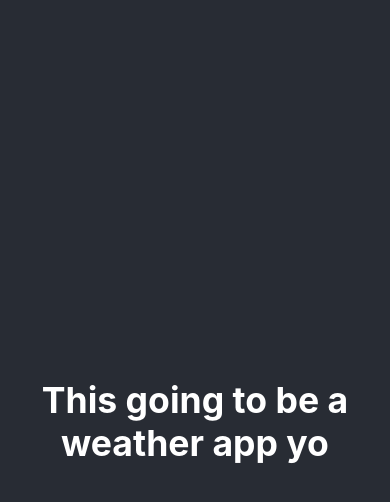
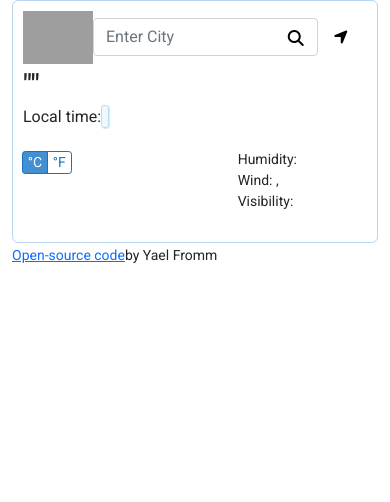
Before and after one commit to Lellien/React-weather-project, a React (Create React App) app: page / in a window 390 px wide. Shown: the top 502 px of the page. Built offline with nearby package versions, Linux system fonts and the light colour scheme; grey boxes are pictures that could not be loaded.

Commit message:
Imported HTML and CSS content from vanilla app

```diff
--- a/public/index.html
+++ b/public/index.html
@@ -24,7 +24,21 @@
       work correctly both with client-side routing and a non-root public URL.
       Learn how to configure a non-root public URL by running `npm run build`.
     -->
-    <title>React App</title>
+    <link
+      href="https://fonts.googleapis.com/css2?family=Roboto+Mono:ital,wght@0,100;0,200;0,300;0,400;0,500;0,600;0,700;1,100;1,200;1,300;1,400;1,500;1,600;1,700&family=Roboto:ital,wght@0,100;0,300;0,400;0,500;0,700;0,900;1,100;1,300;1,400;1,500;1,700;1,900&display=swap"
+      rel="stylesheet"
+    />
+    <script
+      src="https://kit.fontawesome.com/9c21891d4e.js"
+      crossorigin="anonymous"
+    ></script>
+    <link
+      href="https://cdn.jsdelivr.net/npm/bootstrap@5.1.3/dist/css/bootstrap.min.css"
+      rel="stylesheet"
+      integrity="sha384-1BmE4kWBq78iYhFldvKuhfTAU6auU8tT94WrHftjDbrCEXSU1oBoqyl2QvZ6jIW3"
+      crossorigin="anonymous"
+    />
+    <title>Weather App</title>
   </head>
   <body>
     <noscript>You need to enable JavaScript to run this app.</noscript>
--- a/src/App.css
+++ b/src/App.css
@@ -1,38 +1,171 @@
-.App {
+h1 {
+  margin-bottom: 0;
+  line-height: 1.5;
+}
+ul {
+  list-style: none;
+  margin: 0;
+  padding: 0;
+}
+
+form {
+  width: 70%;
+  display: flex;
+  align-items: center;
+}
+
+form .search-button {
+  position: relative;
+  top: 2px;
+  left: -30px;
+}
+form button {
+  display: contents;
+}
+
+.weather-app-wrapper {
+  max-width: 600px;
+  margin: 0 auto;
+}
+.weather-app {
+  border: 1px solid rgba(19, 116, 197, 0.3);
+  border-radius: 6px;
+  padding: 10px;
+}
+
+.weather-app.night {
+  border: 1px solid rgba(64, 28, 161, 0.25);
+}
+
+span.location-button-container {
+  margin: 2px 0 0 0;
+}
+
+.weather-main {
+  margin-top: 20px;
+}
+.weather-main img {
+  float: left;
+}
+.weather-main strong {
+  float: left;
+  line-height: 1;
+  font-size: calc(48px + 1.5vw);
+}
+
+.btn-group-sm > .btn,
+.btn-sm {
+  padding: 0 0.3rem;
+  font-size: 14px;
+  border-radius: 0.2rem;
+}
+.unit-btn {
+  color: rgba(19, 116, 197, 1);
+  border-color: rgba(19, 116, 197, 1);
+}
+
+.unit-btn.night {
+  color: rgba(64, 28, 161, 1);
+  border-color: rgba(64, 28, 161, 1);
+}
+
+.unit-btn:hover {
+  color: #fff;
+  background-color: rgba(19, 116, 197, 0.8);
+  border-color: rgba(19, 116, 197, 1);
+}
+
+.unit-btn.night:hover {
+  color: #fff;
+  background-color: rgba(64, 28, 161, 0.8);
+  border-color: rgba(64, 28, 161, 1);
+}
+
+.btn-check:active + .unit-btn,
+.btn-check:checked + .unit-btn,
+.unit-btn.active,
+.unit-btn.dropdown-toggle.show,
+.unit-btn:active {
+  color: #fff;
+  background-color: rgba(19, 116, 197, 0.8);
+  border-color: rgba(19, 116, 197, 1);
+}
+
+.btn-check:active + .unit-btn.night,
+.btn-check:checked + .unit-btn.night,
+.unit-btn.night.active,
+.unit-btn.night.dropdown-toggle.show,
+.unit-btn.night:active {
+  color: #fff;
+  background-color: rgba(64, 28, 161, 0.8);
+  border-color: rgba(64, 28, 161, 1);
+}
+
+.weather-forecast {
+  margin-top: 20px;
   text-align: center;
 }
-
-.App-logo {
-  height: 40vmin;
-  pointer-events: none;
+.weather-forecast-day {
+  font-size: 16px;
+  color: rgba(0, 0, 0, 0.7);
+}
+.weather-forecast-temps {
+  font-size: 13px;
+}
+.forecast-temp-lo {
+  opacity: 0.6;
+}
+button#location-button {
+  display: contents;
 }
 
-@media (prefers-reduced-motion: no-preference) {
-  .App-logo {
-    animation: App-logo-spin infinite 20s linear;
+span#time {
+  background: rgba(176, 220, 249, 0.2);
+  border: 1px solid rgba(176, 220, 249, 0.9);
+  text-align: center;
+  border-radius: 3px;
+  box-shadow: 1px 1px 1px rgba(0, 0, 0, 0.1);
+  padding: 1px 3px;
+}
+span#time.night {
+  border: 1px solid rgba(64, 28, 161, 0.6);
+  background: rgba(64, 28, 161, 0.2);
+}
+li#weather-description::first-letter {
+  text-transform: capitalize;
+}
+
+img.forecast-icon {
+  width: 100%;
+}
+img.forecast-icon.night {
+  filter: grayscale();
+}
+
+ul.extra-info span {
+  font-size: 14px;
+  font-weight: 500;
+  color: rgba(19, 116, 197, 1);
+}
+
+ul.extra-info span.night {
+  color: rgba(64, 28, 161, 1);
+}
+#city-buildings {
+  width: 100px;
+}
+
+@media (max-width: 500px) {
+  #city-buildings {
+    width: 70px;
+  }
+  .weather-main strong {
+    font-size: calc(36px + 1.5vw);
+  }
+  ul.extra-info {
+    font-size: 14px;
+  }
+  ul.extra-info span {
+    font-size: 13px;
   }
 }
-
-.App-header {
-  background-color: #282c34;
-  min-height: 100vh;
-  display: flex;
-  flex-direction: column;
-  align-items: center;
-  justify-content: center;
-  font-size: calc(10px + 2vmin);
-  color: white;
-}
-
-.App-link {
-  color: #61dafb;
-}
-
-@keyframes App-logo-spin {
-  from {
-    transform: rotate(0deg);
-  }
-  to {
-    transform: rotate(360deg);
-  }
-}
--- a/src/App.js
+++ b/src/App.js
@@ -1,11 +1,112 @@
+import "./city-day.svg";
 import "./App.css";
 
 function App() {
   return (
     <div className="App">
-      <header className="App-header">
-        <h1>This going to be a weather app yo</h1>{" "}
-      </header>
+      <div className="container">
+        <div className="weather-app-wrapper">
+          <div className="weather-app">
+            <div className="d-flex align-items-center">
+              <img
+                className="img-fluid"
+                id="city-buildings"
+                src="/src/city-day.svg"
+                alt="city buildings"
+              />
+              <form id="search-form">
+                <input
+                  type="text"
+                  className="form-control"
+                  placeholder="Enter City"
+                  autoComplete="off"
+                  id="city-input"
+                />
+                <span className="search-button">
+                  <button type="submit">
+                    <i className="fas fa-search"></i>
+                  </button>
+                </span>
+              </form>
+              <span className="location-button-container">
+                <button id="location-button">
+                  <i
+                    className="fas fa-location-arrow"
+                    id="location-arrow-icon"
+                  ></i>
+                </button>
+              </span>
+            </div>
+            <h1>""</h1>
+            <ul>
+              <li>
+                Local time:
+                <span id="time"></span>
+              </li>
+              <li id="date"></li>
+              <li id="weather-description"></li>
+            </ul>
+            <div className="row weather-main">
+              <div className="col-7">
+                <img className="img-fluid" src="" alt="" id="icon" />
+                <strong className="temp"></strong>
+                <div
+                  className="btn-group btn-group-sm"
+                  role="group"
+                  aria-label="Pair of radio toggle buttons"
+                >
+                  <input
+                    type="radio"
+                    className="btn-check"
+                    name="btnradio"
+                    id="celsius-button"
+                    autoComplete="off"
+                    defaultChecked
+                  />
+                  <label className="btn unit-btn" for="celsius-button">
+                    °C
+                  </label>
+
+                  <input
+                    type="radio"
+                    className="btn-check"
+                    name="btnradio"
+                    id="fahrenheit-button"
+                    autoComplete="off"
+                  />
+                  <label className="btn unit-btn" for="fahrenheit-button">
+                    °F
+                  </label>
+                </div>
+              </div>
+              <div className="col-5">
+                <ul className="extra-info">
+                  <li>
+                    Humidity: <span id="humidity"></span>
+                  </li>
+                  <li>
+                    Wind: <span id="wind-speed"></span>,
+                    <span id="wind-direction"></span>
+                  </li>
+                  <li>
+                    Visibility: <span id="visibility"></span>
+                  </li>
+                </ul>
+              </div>
+            </div>
+            <section className="weather-forecast" id="forecast"></section>
+          </div>
+          <small>
+            <a
+              href="https://github.com/Lellien/Weather-App-Project"
+              target="/blank"
+            >
+              Open-source code
+            </a>
+            by Yael Fromm
+          </small>
+        </div>
+      </div>{" "}
     </div>
   );
 }
--- a/src/index.css
+++ b/src/index.css
@@ -1,13 +1,17 @@
-body {
+/* body {
   margin: 0;
   font-family: -apple-system, BlinkMacSystemFont, 'Segoe UI', 'Roboto', 'Oxygen',
     'Ubuntu', 'Cantarell', 'Fira Sans', 'Droid Sans', 'Helvetica Neue',
     sans-serif;
   -webkit-font-smoothing: antialiased;
   -moz-osx-font-smoothing: grayscale;
+} */
+
+body {
+  font-family: Roboto, sans-serif;
 }
 
 code {
-  font-family: source-code-pro, Menlo, Monaco, Consolas, 'Courier New',
+  font-family: source-code-pro, Menlo, Monaco, Consolas, "Courier New",
     monospace;
 }
```
Also changed, not shown: src/city-day.svg (added), src/city-night.svg (added).
